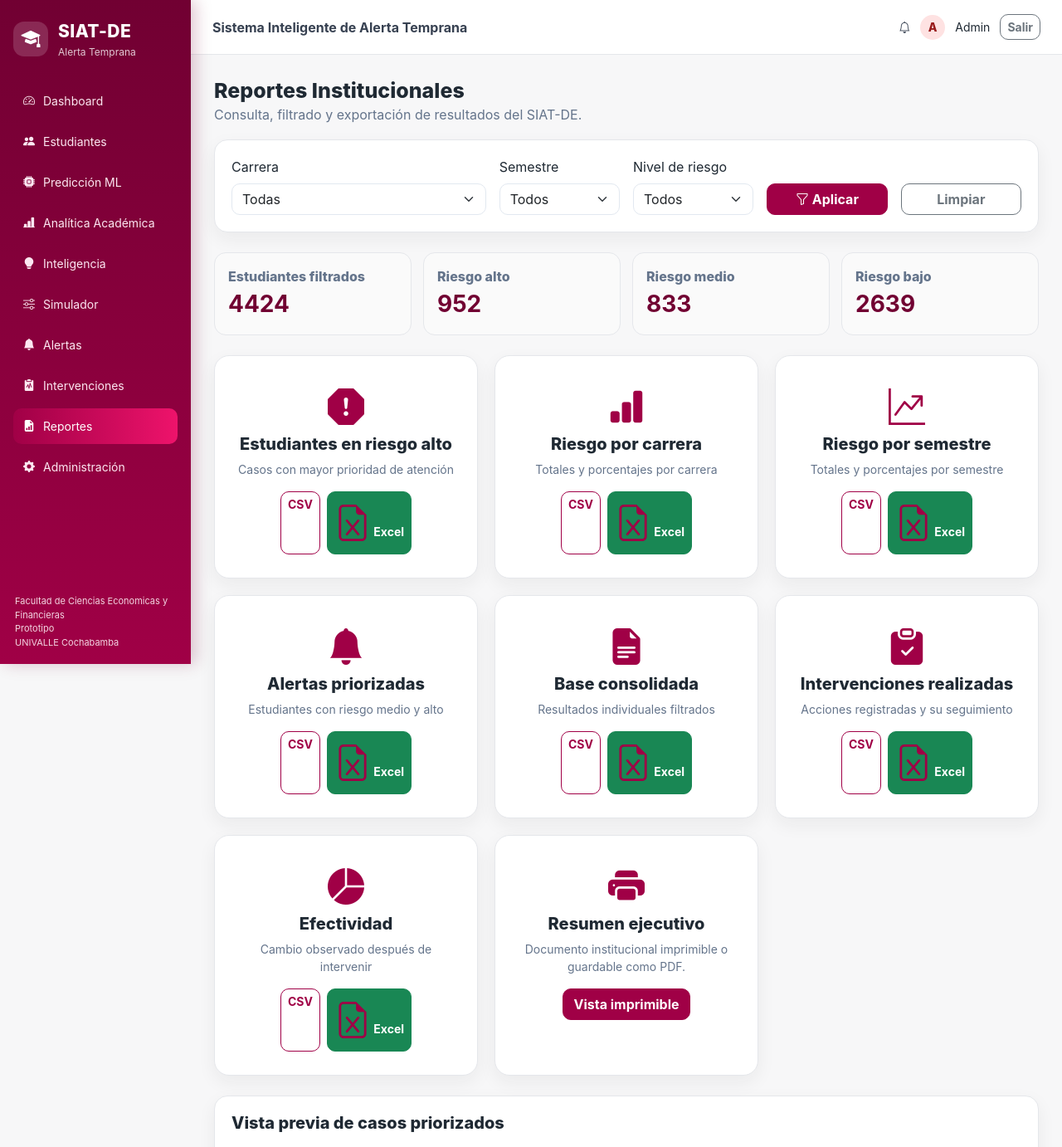
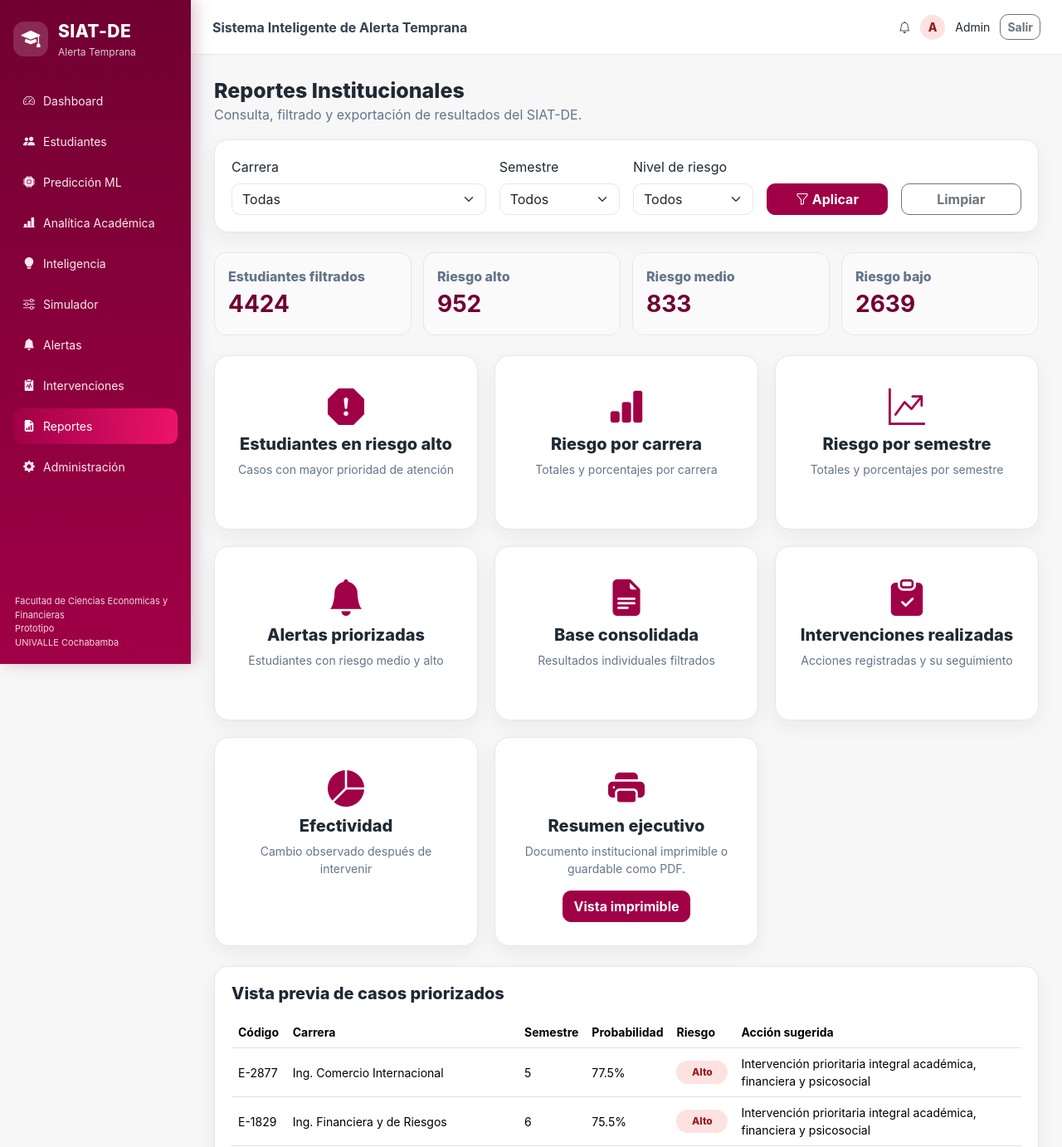
Before and after one commit to rudyluis/siat_ml, a Flask app: page /reportes in a window 1280 px wide. Shown: the top 1382 px of the page at 83% size. Run offline with Flask 3, Linux system fonts and the light colour scheme; the visitor is signed in with stand-in values (Sample User, id 1); some libraries are stand-ins or nearby versions.

Commit message:
cambios obligaorios

```diff
--- a/templates/alertas.html
+++ b/templates/alertas.html
@@ -1,5 +1,6 @@
 {% extends 'base.html' %}
 {% block content %}
+{% set filtros = filtros | default(request.args) %}
 <div class="page-title"><h2>Alertas Tempranas</h2><p>Gestión persistente de estudiantes con riesgo medio y alto.</p></div>
 <div class="panel mb-4"><form method="get" class="row g-3 align-items-end">
 <div class="col-md-3"><label class="form-label">Riesgo</label><select name="riesgo" class="form-select"><option value="">Todos</option>{% for r in ['Alto','Medio'] %}<option value="{{ r }}" {% if filtros.get('riesgo')==r %}selected{% endif %}>{{ r }}</option>{% endfor %}</select></div>
--- a/templates/reportes.html
+++ b/templates/reportes.html
@@ -33,10 +33,7 @@
 {% for tipo,icon,title,desc in cards %}
 <div class="report-card">
   <i class="bi {{ icon }}"></i><h5>{{ title }}</h5><p>{{ desc }}</p>
-  <div class="d-flex gap-2 justify-content-center">
-    <a class="btn btn-sm btn-outline-primary" href="{{ url_for('descargar_reporte', tipo=tipo, formato='csv', **query) }}">CSV</a>
-    <a class="btn btn-sm btn-success" href="{{ url_for('descargar_reporte', tipo=tipo, formato='xlsx', **query) }}"><i class="bi bi-file-earmark-excel"></i> Excel</a>
-  </div>
+
 </div>
 {% endfor %}
 <div class="report-card"><i class="bi bi-printer-fill"></i><h5>Resumen ejecutivo</h5><p>Documento institucional imprimible o guardable como PDF.</p><a href="{{ url_for('reporte_institucional', **query) }}" class="btn btn-primary">Vista imprimible</a></div>
```
Also changed, not shown: data/siat_de.db (added).
